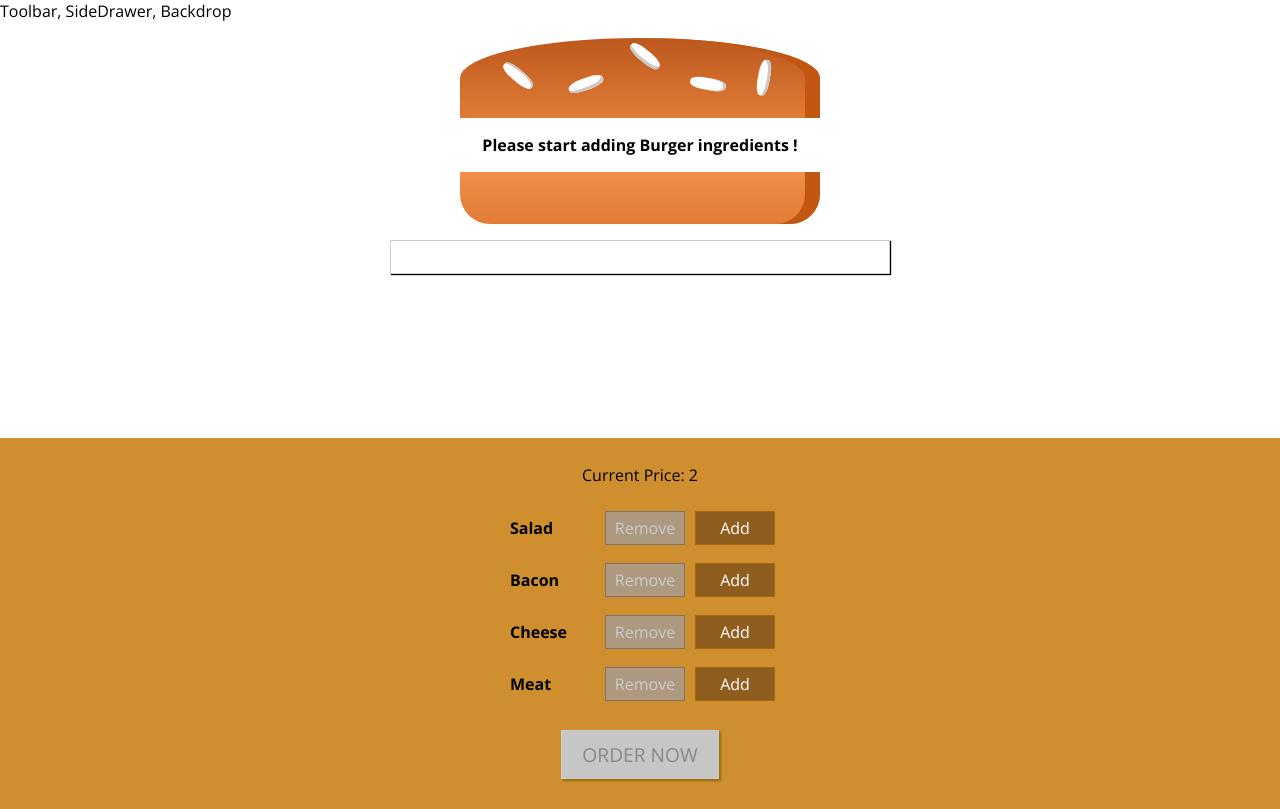
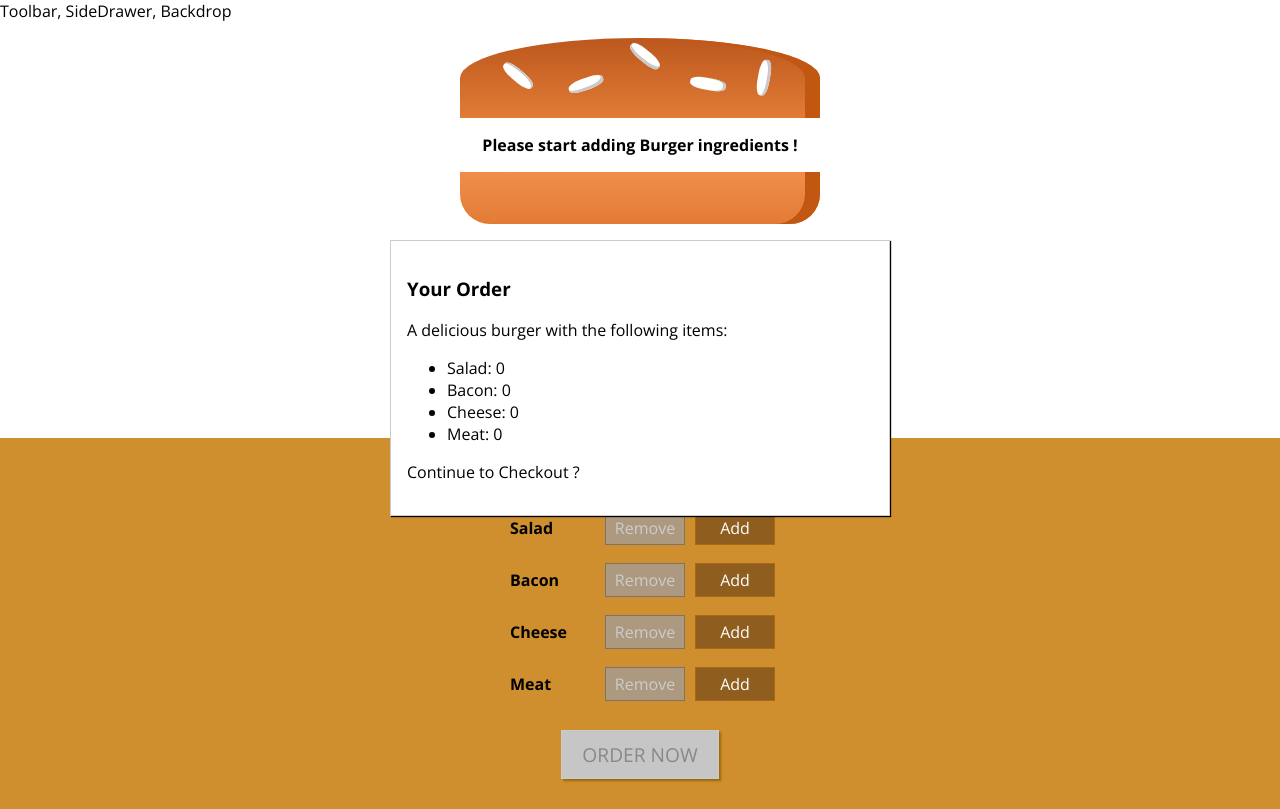
Before and after one commit to lechcirmirakis/burger_configurator, a React (Create React App) app: page / in a window 1280 px wide. Built offline with nearby package versions, Linux system fonts and the light colour scheme.

Commit message:
add order summary component

```diff
--- /dev/null
+++ b/src/components/Burger/OrderSummary/index.js
@@ -0,0 +1,22 @@
+import React from "react";
+
+const orderSummary = ({ items }) => {
+  const itemsToShow = Object.keys(items).map(key => {
+    return (
+      <li key={key}>
+        <span style={{ textTransform: "capitalize" }}>{key}</span>: {items[key]}
+      </li>
+    );
+  });
+
+  return (
+    <>
+      <h3>Your Order</h3>
+      <p>A delicious burger with the following items:</p>
+      <ul>{itemsToShow}</ul>
+      <p>Continue to Checkout ?</p>
+    </>
+  );
+};
+
+export default orderSummary;
--- a/src/containers/BurgerBuilder/index.js
+++ b/src/containers/BurgerBuilder/index.js
@@ -4,6 +4,7 @@ import BuildControls from "../../components/Burger/BuildControls/";
 import { ITEMS_PRICES } from "../../static/items";
 import { disabledControlsInfo } from "../../utilities";
 import Modal from "../../components/UI/Modal/index";
+import OrderSummary from "../../components/Burger/OrderSummary";
 
 class BurgerBuilder extends Component {
   state = {
@@ -51,7 +52,9 @@ class BurgerBuilder extends Component {
   render() {
     return (
       <>
-        <Modal />
+        <Modal>
+          <OrderSummary items={this.state.items} />
+        </Modal>
         <Burger items={this.state.items} />
         <BuildControls
           updateItems={this.updatedItemsHandler}
```
Also changed, not shown: src/components/Burger/OrderSummary/styles.js (added).
